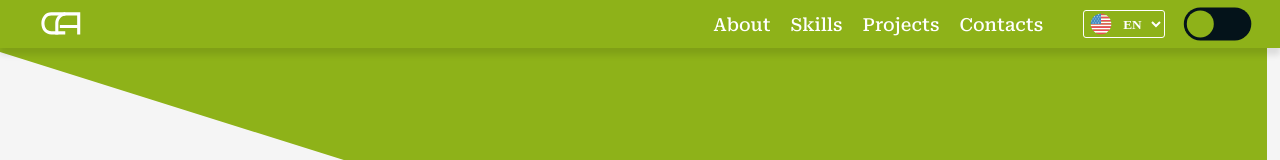
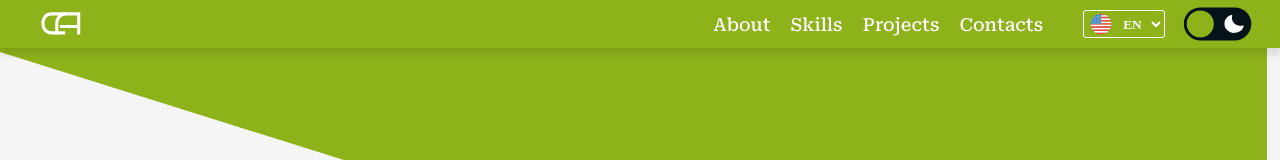
Before and after one commit to Michelprj/portf-lioUx, a React (Vite) app: page / in a window 1280 px wide. Shown: the top 160 px of the page. Built offline with nearby package versions, Linux system fonts and the light colour scheme.

Commit message:
feat: includes icons

```diff
--- a/src/components/header/switchTheme/index.tsx
+++ b/src/components/header/switchTheme/index.tsx
@@ -15,8 +15,8 @@ function SwitchTheme() {
           onChange={ handleTheme }
         />
         <Label htmlFor="chk">
-          {/* <img src="/sun.svg" alt="sunTheme" />
-          <img src="/moon.svg" alt="moonTheme" /> */}
+          <img src="/sun.svg" alt="sunTheme" />
+          <img src="/moon.svg" alt="moonTheme" />
           <div className="ball" />
         </Label>
       </Container>
```
